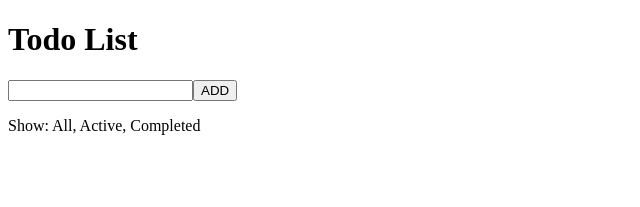
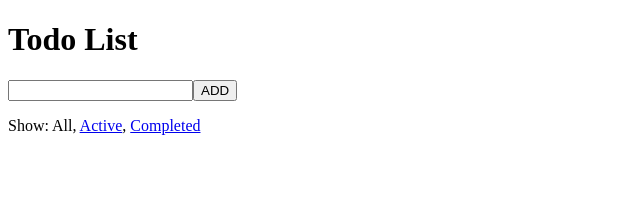
Before and after one commit to mrnbanzon/redux-todo, a React app: page / in a window 1280 px wide. Shown: the top 207 px of the page, without its empty margins (0-640 px from the left). Built offline with nearby package versions, Linux system fonts and the light colour scheme; the HTML template or start-up script is replaced by a standard one.

Commit message:
Initial setup of visibility filters.

```diff
--- a/src/components/App.jsx
+++ b/src/components/App.jsx
@@ -7,19 +7,27 @@ class App extends React.Component {
   constructor(props) {
     super(props);
     this.state = {
-      list: []
+      todos: [],
+      visibilityFilter: 'SHOW_ALL'
     };
     this.AddTodo = this.AddTodo.bind(this);
+    this.setVisibilityFilter = this.setVisibilityFilter.bind(this);
   }
 
   AddTodo(item) {
-    let { list } = this.state;
-    list.push({
-      id: list.length,
+    let { todos } = this.state;
+    todos.push({
+      id: todos.length,
       complete: false,
       item
     });
-    this.setState({ list });
+    this.setState({ todos });
+  }
+
+  setVisibilityFilter(visibilityFilter) {
+    this.setState({
+      visibilityFilter
+    });
   }
 
   render() {
@@ -27,8 +35,11 @@ class App extends React.Component {
       <React.Fragment>
         <h1>Todo List</h1>
         <AddTodo addTodo={this.AddTodo} />
-        <TodoList list={this.state.list} />
-        <Footer />
+        <TodoList todos={this.state.todos} />
+        <Footer
+          visiblityFilter={this.state.visibilityFilter}
+          setVisiblityFilter={this.setVisibilityFilter}
+        />
       </React.Fragment>
     );
   }
--- a/src/components/Footer.jsx
+++ b/src/components/Footer.jsx
@@ -1,13 +1,30 @@
 import React from 'react';
+import Link from './Link.jsx';
 
-const Footer = () => (
+const Footer = ({ visiblityFilter, setVisiblityFilter }) => (
   <div>
     <p>
-      Show: <a>All</a>
+      Show:{' '}
+      <Link
+        active={'SHOW_ALL' === visiblityFilter}
+        onClick={() => setVisiblityFilter('SHOW_ALL')}
+      >
+        All
+      </Link>
       {', '}
-      <a>Active</a>
+      <Link
+        active={'SHOW_ACTIVE' === visiblityFilter}
+        onClick={() => setVisiblityFilter('SHOW_ACTIVE')}
+      >
+        Active
+      </Link>
       {', '}
-      <a>Completed</a>
+      <Link
+        active={'SHOW_COMPLETE' === visiblityFilter}
+        onClick={() => setVisiblityFilter('SHOW_COMPLETE')}
+      >
+        Completed
+      </Link>
     </p>
   </div>
 );
--- /dev/null
+++ b/src/components/Link.jsx
@@ -0,0 +1,19 @@
+import React from 'react';
+
+const Link = ({ active, onClick, children }) => {
+  if (active) return <span>{children}</span>;
+
+  return (
+    <a
+      href="#"
+      onClick={e => {
+        e.preventDefault();
+        onClick();
+      }}
+    >
+      {children}
+    </a>
+  );
+};
+
+export default Link;
--- a/src/components/TodoList.jsx
+++ b/src/components/TodoList.jsx
@@ -1,9 +1,9 @@
 import React from 'react';
 
-const TodoList = ({ list }) => (
+const TodoList = ({ todos }) => (
   <div>
     <ul>
-      {list.map(item => (
+      {todos.map(item => (
         <li key={item.id}>{item.item}</li>
       ))}
     </ul>
```
